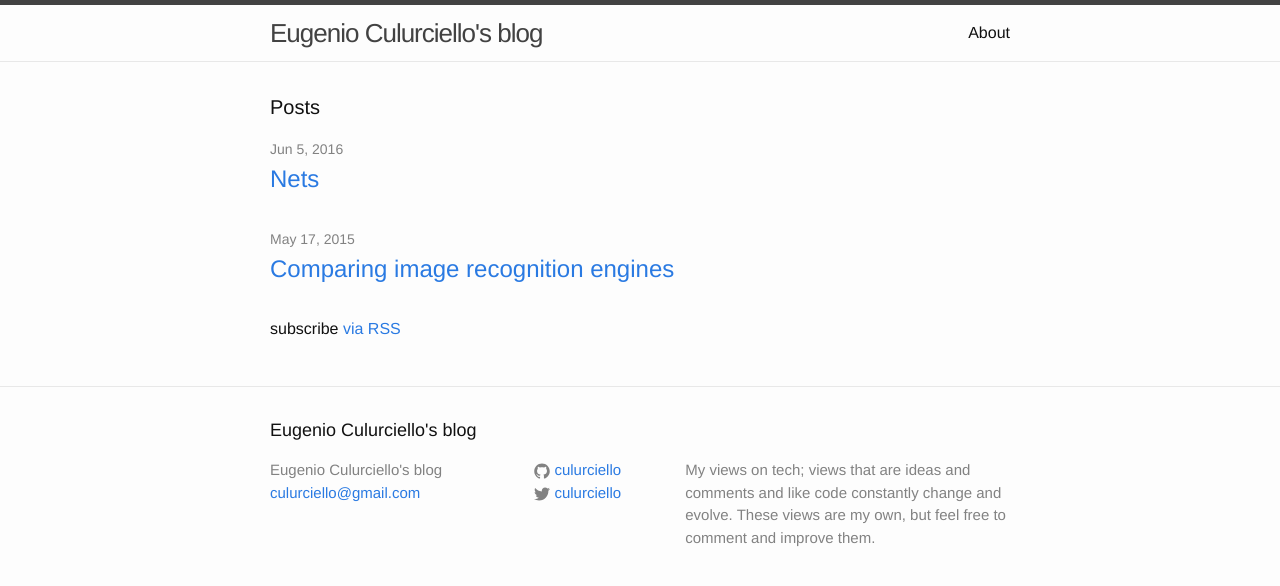
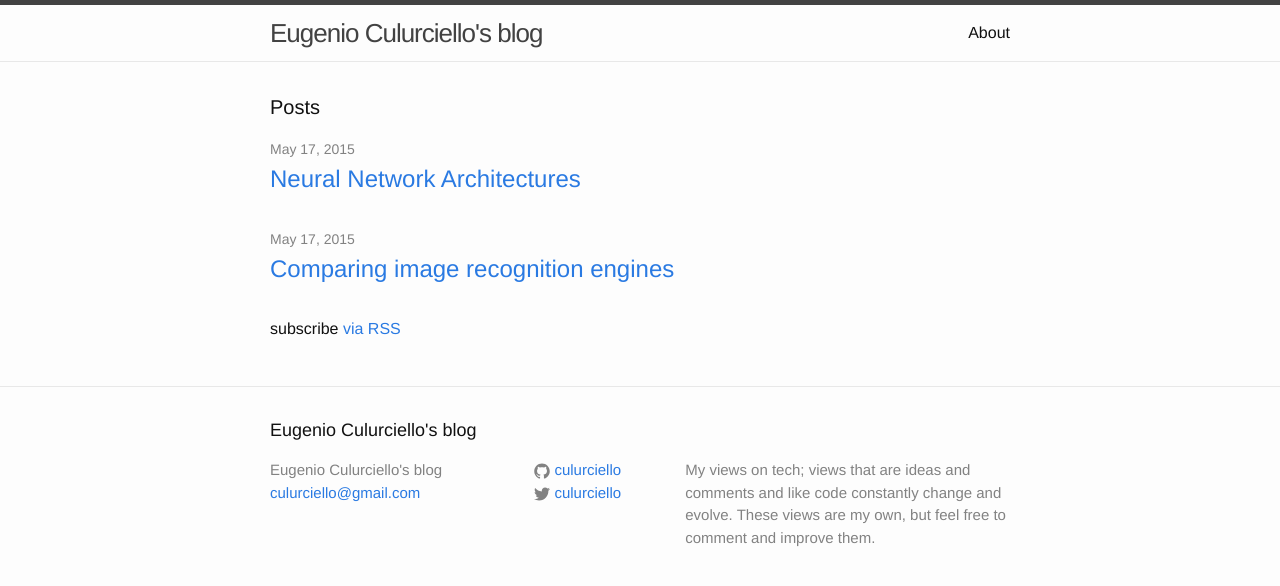
Before and after one commit to culurciello/culurciello.github.io, a Jekyll site: the page built from index.html, in a window 1280 px wide. Shown: the top 586 px of the page. Built offline with Jekyll 4.4.1, drawn with Linux system fonts in a browser that asks for light colours.

Commit message:
changed name

```diff
--- a/_posts/2016-06-05-nets.markdown
+++ b/_posts/2016-06-05-nets.md
@@ -1,5 +1,9 @@
-Eugenio Culurciello
-May 3rd 2016
+---
+layout: post
+title:  "Neural Network Architectures"
+date:   2015-05-17 09:05:21
+categories: tech
+---
 
 Deep neural networks and Deep Learning are now all the rage. And a lot of their success is careful design of the neural network architecture.
 
```
